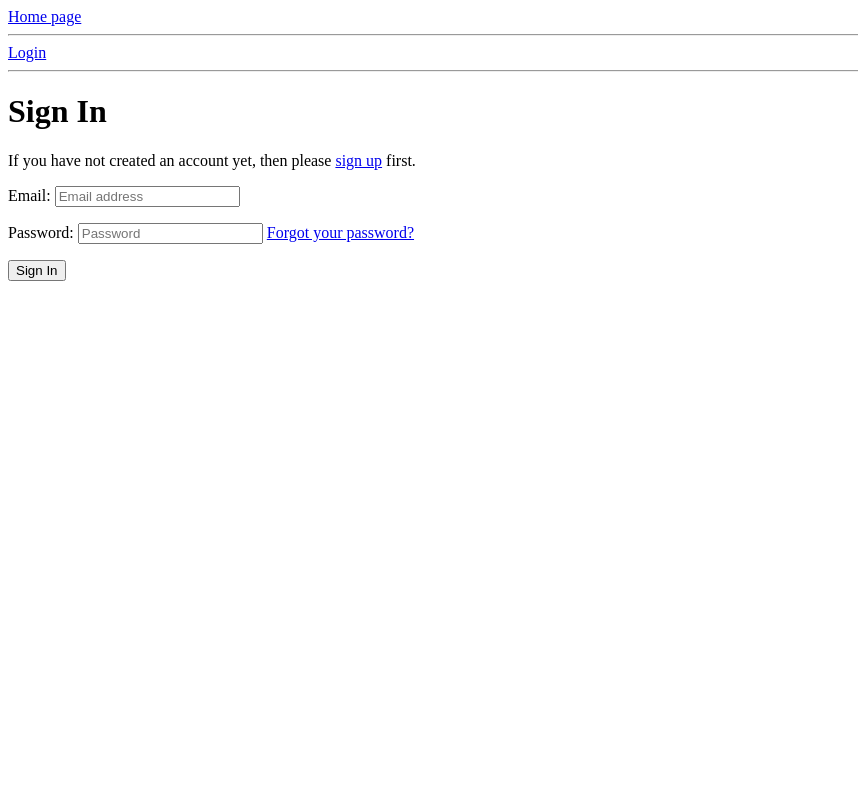
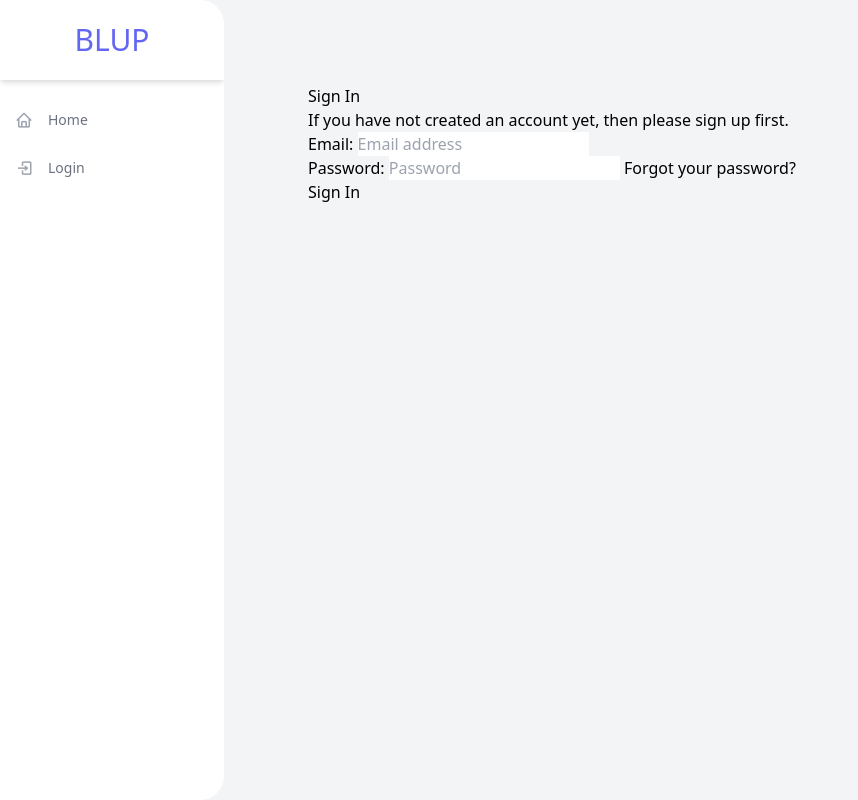
Before and after one commit to ArtemNovok/Blup-app-D, a Django app: page /login/ in a window 1280 px wide. Shown: the whole page, without its empty margins (0-858 px from the left). Run offline with Django 5.2, Linux system fonts and the light colour scheme.

Commit message:
Major changes in base template

```diff
--- a/til/templates/base.html
+++ b/til/templates/base.html
@@ -4,19 +4,50 @@
     <meta charset="UTF-8">
     <meta name="viewport" content="width=device-width, initial-scale=1.0">
     <title>{%block titile%}{%endblock%}</title>
+    <!doctype html>
+    <link href="https://unpkg.com/tailwindcss@^2/dist/tailwind.min.css" rel="stylesheet">
+    <link rel="stylesheet" href="https://unpkg.com/boxicons@2.0.7/css/boxicons.min.css" />
+
 </head>
 <body>
-    <a href="/">Home page</a>
-    <hr>
-    {% if request.user.is_authenticated%}
-        <a href="{% url 'account_logout' %}">logout</a>
-    {%else%}
-        <a href="{% url 'account_login' %}">Login</a>
-    {% endif %}
-    <hr>
-    {% block body %}
-        {% block content%}{%endblock%}
-    {% endblock body %}
+        <!-- component from https://tailwindcomponents.com/component/sidebar-navigation -->
 
+<div class="min-h-screen flex flex-row bg-gray-100">
+  <div class="flex flex-col w-56 bg-white rounded-r-3xl overflow-hidden">
+    <div class="flex items-center justify-center h-20 shadow-md">
+      <h1 class="text-3xl uppercase text-indigo-500">Blup</h1>
+    </div>
+    <ul class="flex flex-col py-4">
+      <li>
+        <a href="/" class="flex flex-row items-center h-12 transform hover:translate-x-2 transition-transform ease-in duration-200 text-gray-500 hover:text-gray-800">
+          <span class="inline-flex items-center justify-center h-12 w-12 text-lg text-gray-400"><i class="bx bx-home"></i></span>
+          <span class="text-sm font-medium">Home</span>
+        </a>
+      </li>
+      {% if request.user.is_authenticated%}
+      <li>
+        <a href="{% url 'account_logout' %}" class="flex flex-row items-center h-12 transform hover:translate-x-2 transition-transform ease-in duration-200 text-gray-500 hover:text-gray-800">
+          <span class="inline-flex items-center justify-center h-12 w-12 text-lg text-gray-400"><i class="bx bx-log-out"></i></span>
+          <span class="text-sm font-medium">Logout</span>
+        </a>
+        </li>
+        {%else%}
+        <li>
+            <a href="{% url 'account_login' %}" class="flex flex-row items-center h-12 transform hover:translate-x-2 transition-transform ease-in duration-200 text-gray-500 hover:text-gray-800">
+              <span class="inline-flex items-center justify-center h-12 w-12 text-lg text-gray-400"><i class="bx bx-log-in"></i></span>
+              <span class="text-sm font-medium">Login</span>
+            </a>
+            </li>
+
+        {%endif%}
+
+    </ul>
+  </div>
+  <div class="m-5 p-16">
+      {% block body %}
+          {% block content%}{%endblock%}
+      {% endblock body %}
+  </div>
+</div>
 </body>
 </html>
```
